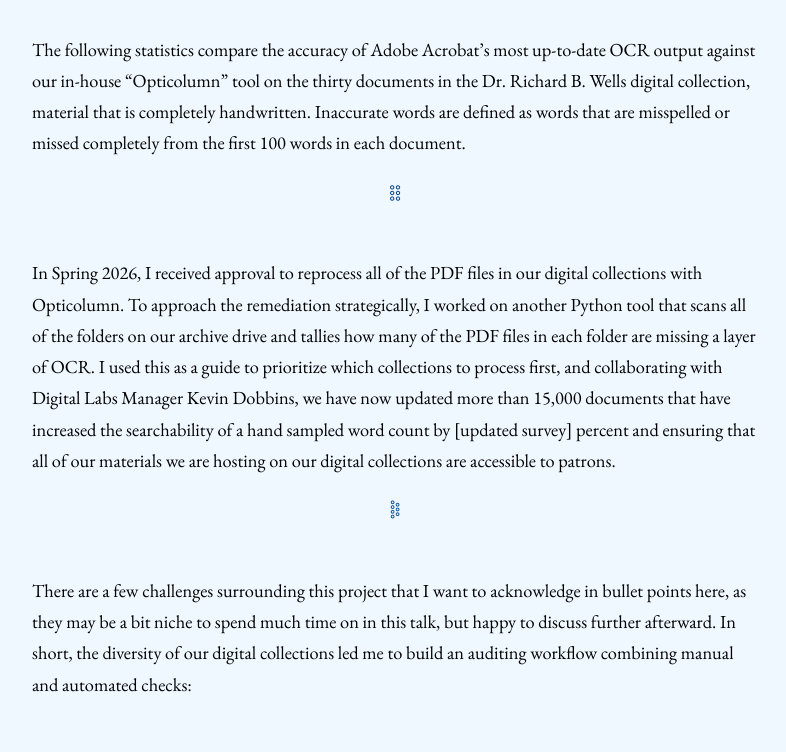
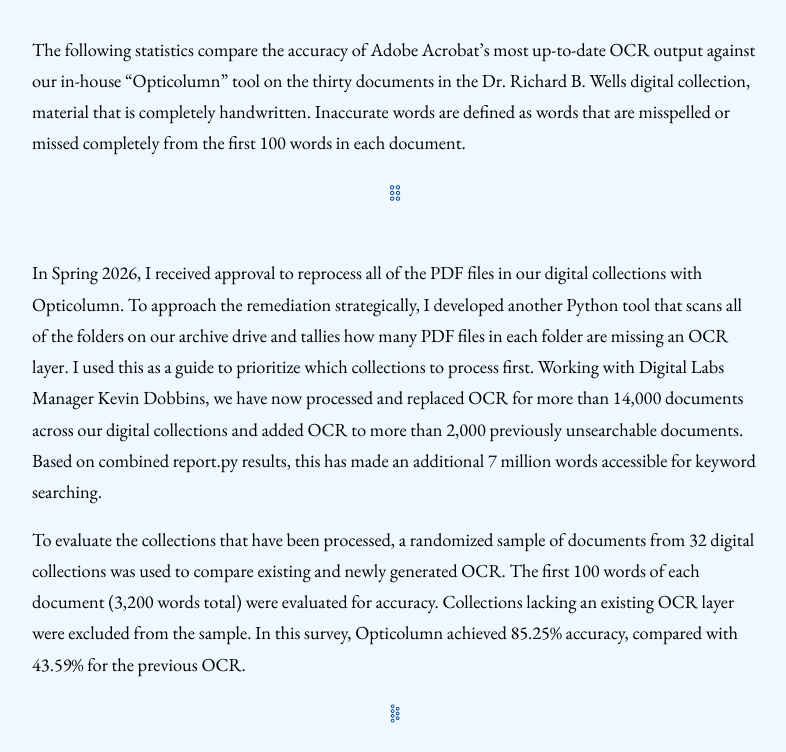
Before and after one commit to aweymo-ui/practices-rc, a Jekyll site: the page built from content/6_findings.md, in a window 1280 px wide and 900 px high, scrolled down 570 px, cut to the strip 0-752 px from the top of the window. Shown: the whole strip, without its empty margins (245-1031 px from the left). Built offline with Jekyll 4.4.1, drawn with Linux system fonts in a browser that asks for light colours; some web fonts are replaced.

Commit message:
add data from sample survey

```diff
--- a/content/6_findings.md
+++ b/content/6_findings.md
@@ -30,7 +30,9 @@ The following statistics compare the accuracy of Adobe Acrobat's most up-to-date
 
 <br>
 
-In Spring 2026, I received approval to reprocess all of the PDF files in our digital collections with Opticolumn. To approach the remediation strategically, I worked on another Python tool that scans all of the folders on our archive drive and tallies how many of the PDF files in each folder are missing a layer of OCR. I used this as a guide to prioritize which collections to process first, and collaborating with Digital Labs Manager Kevin Dobbins, we have now updated more than 15,000 documents that have increased the searchability of a hand sampled word count by [updated survey] percent and ensuring that all of our materials we are hosting on our digital collections are accessible to patrons.
+In Spring 2026, I received approval to reprocess all of the PDF files in our digital collections with Opticolumn. To approach the remediation strategically, I developed another Python tool that scans all of the folders on our archive drive and tallies how many PDF files in each folder are missing an OCR layer. I used this as a guide to prioritize which collections to process first. Working with Digital Labs Manager Kevin Dobbins, we have now processed and replaced OCR for more than 14,000 documents across our digital collections and added OCR to more than 2,000 previously unsearchable documents. Based on combined report.py results, this has made an additional 7 million words accessible for keyword searching.
+
+To evaluate the collections that have been processed, a randomized sample of documents from 32 digital collections was used to compare existing and newly generated OCR. The first 100 words of each document (3,200 words total) were evaluated for accuracy. Collections lacking an existing OCR layer were excluded from the sample. In this survey, Opticolumn achieved 85.25% accuracy, compared with 43.59% for the previous OCR.
 
 <div class="symbol-container">
     <p class="symbol">&#x1011F;</p>
```
